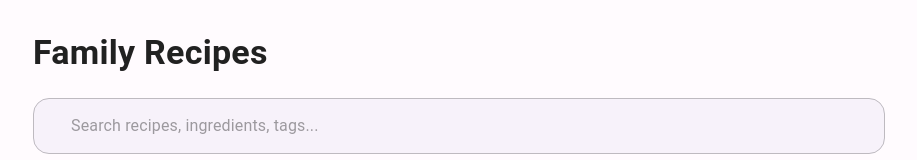
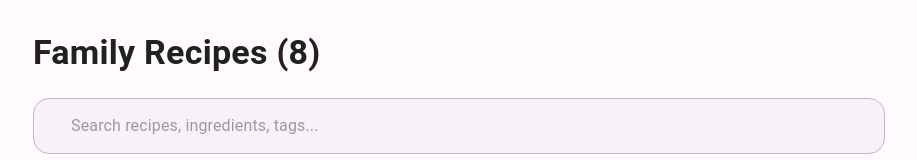
Before and after one commit to adaptivespace/familyrecipes, a Next.js app: page / in a window 1280 px wide. Shown: the top 160 px of the page, without its empty margins (181-1098 px from the left). Built offline with nearby package versions, Linux system fonts and the light colour scheme; no server answers; some icons are missing; what @mui/material-nextjs would draw is missing.

Commit message:
Add dynamic recipe count to header

```diff
--- a/src/components/RecipeBrowser.tsx
+++ b/src/components/RecipeBrowser.tsx
@@ -34,7 +34,7 @@ export default function RecipeBrowser({ initialRecipes, isAdmin }: { initialReci
     <Container maxWidth="md" sx={{ pb: 10, pt: 4 }}>
       <Box sx={{ display: 'flex', justifyContent: 'space-between', alignItems: 'center', mb: 3 }}>
         <Typography variant="h4" component="h1" sx={{ fontWeight: 'bold' }}>
-          Family Recipes
+          Family Recipes ({results.length})
         </Typography>
         {isAdmin ? (
           <IconButton onClick={handleLogout} color="primary" title="Logout">
```
